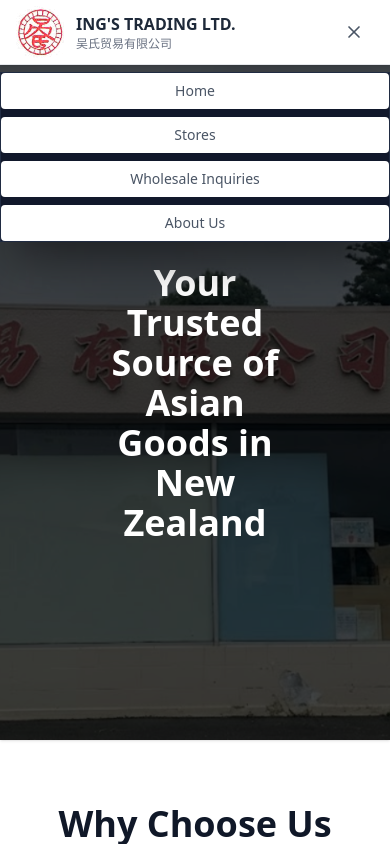
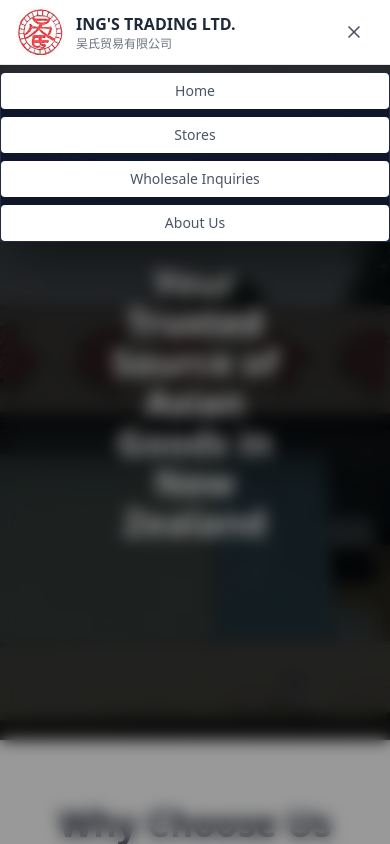
Before and after one commit to xipizy/ings-website, a React (Vite) app: page / in a window 390 px wide. Both pictures are taken after a click on the button 354 px from the left and 32 px from the top of the page. Shown: the top 844 px of the page. Built offline with nearby package versions, Linux system fonts and the light colour scheme.

Commit message:
Added blur when dropdown is pressed.

```diff
--- a/src/components/navbar.jsx
+++ b/src/components/navbar.jsx
@@ -110,6 +110,16 @@
           </button>
         </div>
       </div>
+
+      {/* Blur Effect on dropdown */}
+      {isOpen && (
+        <div
+          className="fixed inset-0 bg-black/40 backdrop-blur-sm z-30 transition-opacity duration-300"
+          onClick={() => setIsOpen(false)}
+          style={{ top: '64px' }}
+        />
+      )}
+
     </div>
     </>
   );
```
